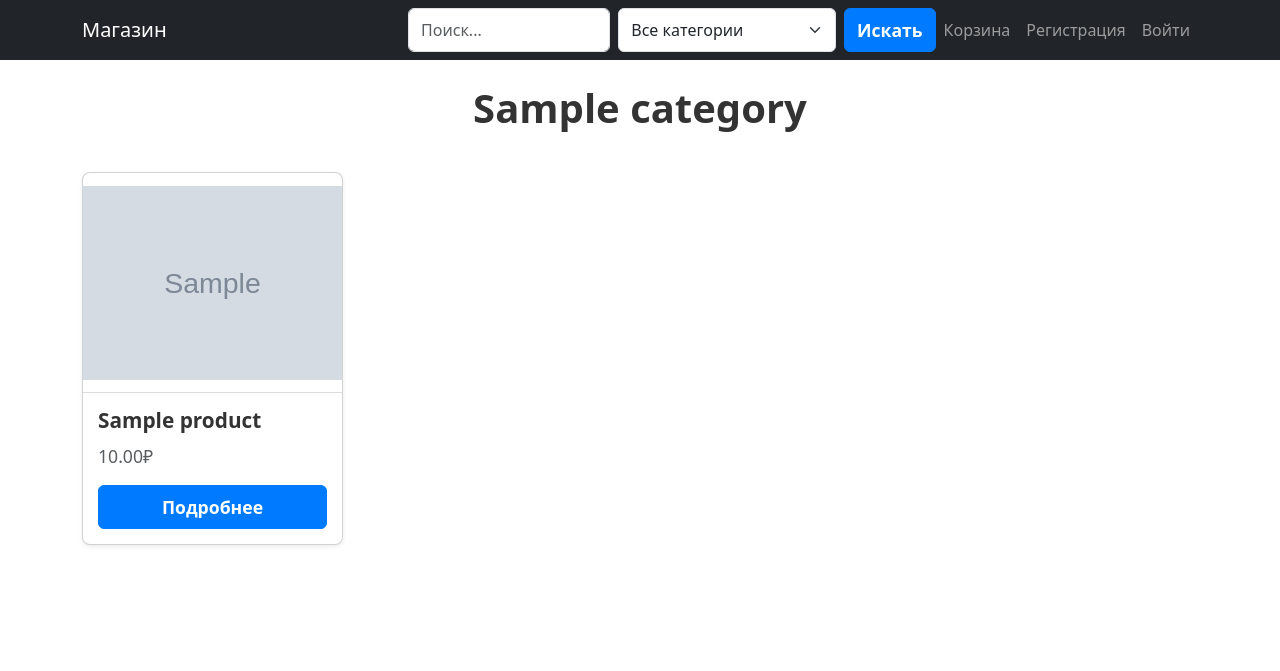
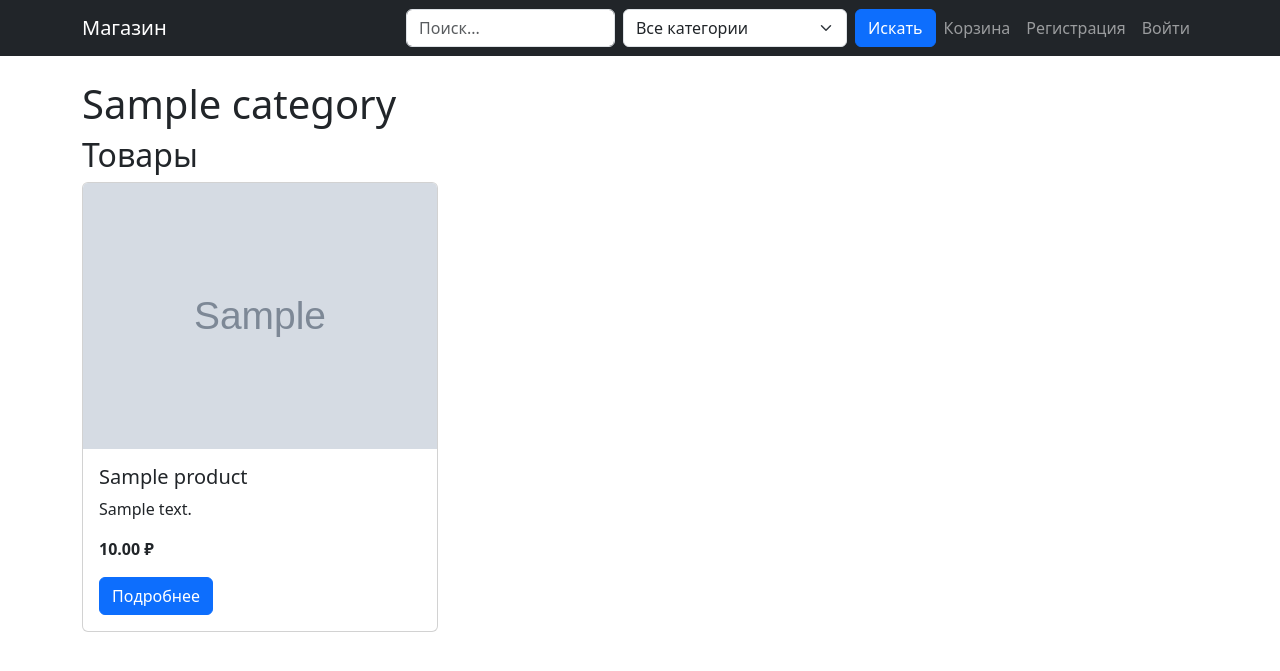
Before and after one commit to bekrahoon/shop_site, a Django app: page /category/1/ in a window 1280 px wide. Shown: the top 671 px of the page. Run offline with Django 5.2, Linux system fonts and the light colour scheme; tables that the repository leaves empty hold one stand-in row (values such as "Sample post"); grey boxes marked "Sample" are stand-in pictures.

Commit message:
Implement cart functionality and category nesting
- Added forms for cart functionality in `cart/forms.py`.
- Updated URLs for cart functionality in `cart/urls.py`.
- Modified views to handle cart operations in `cart/views.py`.
- Updated the `Category` model to support nested categories.
- Added migration for category model changes in `shop/migrations/0002_alter_category_options_alter_category_name_and_more.py`.
- Adjusted `Category` model in `shop/models.py` to support hierarchical structure.
- Modified views to handle nested categories in `shop/views.py`.
- Updated settings and URLs for cart and category changes in `shop_project/settings.py` and `shop_project/urls.py`.
- Updated templates for cart, category, and product detail views.

```diff
--- a/cart/urls.py
+++ b/cart/urls.py
@@ -1,8 +1,11 @@
 from django.urls import path
-from .views import AddToCartView, RemoveFromCartView, CartView
+from .views import AddToCartView, RemoveFromCartView, CartView, UpdateCartView
 
 urlpatterns = [
     path("cart/add/<int:product_id>/", AddToCartView.as_view(), name="add_to_cart"),
+    path(
+        "update-cart/<int:cart_item_id>/", UpdateCartView.as_view(), name="update_cart"
+    ),
     path(
         "cart/remove/<int:cart_item_id>/",
         RemoveFromCartView.as_view(),
--- a/shop/models.py
+++ b/shop/models.py
@@ -2,17 +2,21 @@ from django.db import models
 
 
 class Category(models.Model):
-    name = models.CharField(max_length=100)
+    name = models.CharField(max_length=255)
     parent = models.ForeignKey(
         "self",
-        on_delete=models.SET_NULL,
+        on_delete=models.CASCADE,
+        related_name="children",
         null=True,
         blank=True,
-        related_name="subcategories",
     )
 
     def __str__(self):
         return self.name
+
+    class Meta:
+        verbose_name_plural = "Categories"
+        ordering = ["name"]
 
 
 class Product(models.Model):
--- a/shop/views.py
+++ b/shop/views.py
@@ -22,9 +22,18 @@ class CategoryDetailView(View):
         return get_object_or_404(Category, id=category_id)
 
     def get(self, request: HttpRequest, category_id: int) -> HttpResponse:
+        categories = Category.objects.filter(parent__isnull=True)
         category = self.get_category(category_id)
-        products = category.products.all()
-        context: Dict[str, Any] = {"category": category, "products": products}
+
+        child_categories = category.children.all()
+        products = category.products.all() if not child_categories else []
+
+        context: Dict[str, Any] = {
+            "categories": categories,
+            "category": category,
+            "child_categories": child_categories,
+            "products": products,
+        }
         return render(request, self.template_name, context)
 
 
@@ -35,8 +44,12 @@ class ProductDetailView(View):
         return get_object_or_404(Product, id=product_id)
 
     def get(self, request: HttpRequest, product_id: int) -> HttpResponse:
+        categories = Category.objects.filter(parent__isnull=True)
         product = self.get_product(product_id)
-        context: Dict[str, Any] = {"product": product}
+        context: Dict[str, Any] = {
+            "product": product,
+            "categories": categories,
+        }
         return render(request, self.template_name, context)
 
 
--- a/shop_project/settings.py
+++ b/shop_project/settings.py
@@ -72,6 +72,7 @@ TEMPLATES = [
     },
 ]
 
+
 WSGI_APPLICATION = "shop_project.wsgi.application"
 
 
@@ -138,7 +139,7 @@ MEDIA_URL = "/media/"
 MEDIA_ROOT = BASE_DIR / "media"
 
 AUTHENTICATION_BACKENDS = [
-    "django.contrib.auth.backends.ModelBackend",  # Убедитесь, что этот бекенд указан
+    "django.contrib.auth.backends.ModelBackend",
 ]
 
-AUTH_USER_MODEL = "auth_app.CustomUser"  # Укажите путь к вашей модели CustomUser
+AUTH_USER_MODEL = "auth_app.CustomUser"
--- a/shop_project/urls.py
+++ b/shop_project/urls.py
@@ -24,6 +24,6 @@ urlpatterns = [
     path("admin/", admin.site.urls),
     path("", include("shop.urls")),
     path("cart/", include("cart.urls")),
-    path("auth/", include("auth_app.urls")),  # Подключение auth_app
+    path("auth/", include("auth_app.urls")),
 ]
 urlpatterns += static(settings.STATIC_URL, document_root=settings.STATIC_ROOT)
--- a/templates/shop/category_detail.html
+++ b/templates/shop/category_detail.html
@@ -1,100 +1,39 @@
 {% extends "base.html" %}
 {% block content %}
-<h2>{{ category.name }}</h2>
+<h1>{{ category.name }}</h1>
+
+{% if child_categories %}
+<h2>Подкатегории</h2>
+<div class="row">
+    {% for child in child_categories %}
+    <div class="col-md-4 mb-4">
+        <div class="card">
+            <div class="card-body">
+                <a href="{% url 'category_detail' child.id %}" class="text-decoration-none">
+                    {{ child.name }}
+                </a>
+            </div>
+        </div>
+    </div>
+    {% endfor %}
+</div>
+{% else %}
+<!-- Если нет дочерних категорий, показываем продукты -->
+<h2>Товары</h2>
 <div class="row">
     {% for product in products %}
-  <div class="col-lg-3 col-md-4 col-sm-6 mb-4">
-    <div class="card h-100 shadow-sm">
-      <a href="{% url 'product_detail' product.id %}"><img src="{{ product.image.url }}" class="card-img-top" alt="{{ product.name }}"></a>
-      <div class="card-body d-flex flex-column">
+    <div class="col-md-4">
+        <div class="card mb-4">
+            <img src="{{ product.image.url }}" class="card-img-top" alt="{{ product.name }}">
+            <div class="card-body">
                 <h5 class="card-title">{{ product.name }}</h5>
-        <p class="card-text text-muted">{{ product.price }}₽</p>
+                <p class="card-text">{{ product.description|truncatechars:100 }}</p>
+                <p class="card-text"><strong>{{ product.price }} ₽</strong></p>
                 <a href="{% url 'product_detail' product.id %}" class="btn btn-primary">Подробнее</a>
             </div>
         </div>
     </div>
     {% endfor %}
 </div>
-
-<!-- Custom styles -->
-<style>
-  h2 {
-    font-size: 2.5rem;
-    font-weight: bold;
-    color: #333;
-    margin-bottom: 40px;
-    text-align: center;
-  }
-
-  .card {
-    border-radius: 8px;
-    overflow: hidden;
-    box-shadow: 0 4px 12px rgba(0, 0, 0, 0.1);
-    transition: transform 0.3s ease, box-shadow 0.3s ease;
-  }
-
-  .card:hover {
-    transform: translateY(-5px);
-    box-shadow: 0 8px 20px rgba(0, 0, 0, 0.2);
-  }
-
-  .card-img-top {
-    height: 220px;
-    object-fit: contain;
-    border-bottom: 1px solid #ddd;
-  }
-
-  .card-body {
-    display: flex;
-    flex-direction: column;
-    justify-content: space-between;
-    padding: 15px;
-  }
-
-  .card-title {
-    font-size: 1.3rem;
-    font-weight: 600;
-    color: #333;
-    margin-bottom: 10px;
-  }
-
-  .card-text {
-    font-size: 1.1rem;
-    color: #555;
-    margin-bottom: 15px;
-  }
-
-  .btn {
-    padding: 8px 12px;
-    font-size: 1.1rem;
-    font-weight: 600;
-    border-radius: 6px;
-  }
-
-  .btn-primary {
-    background-color: #007bff;
-    border-color: #007bff;
-  }
-
-  .btn-primary:hover {
-    background-color: #0056b3;
-    border-color: #004085;
-  }
-
-  /* Адаптивность на мобильных устройствах */
-  @media (max-width: 768px) {
-    .card-title {
-      font-size: 1.2rem;
-    }
-
-    .card-text {
-      font-size: 1rem;
-    }
-
-    .btn {
-      font-size: 1rem;
-      padding: 8px 10px;
-    }
-  }
-</style>
+{% endif %}
 {% endblock %}
```
Also changed, not shown: cart/forms.py (added, +27 -0 lines), cart/views.py (+66 -26 lines), templates/shop/cart.html (+27 -7 lines), templates/shop/product_detail.html (+15 -3 lines), templates/shop/search_results.html (+15 -1 lines), shop/migrations/0002_alter_category_options_alter_category_name_and_more.py (added). Lines whose indentation alone changed are shown as unchanged.
